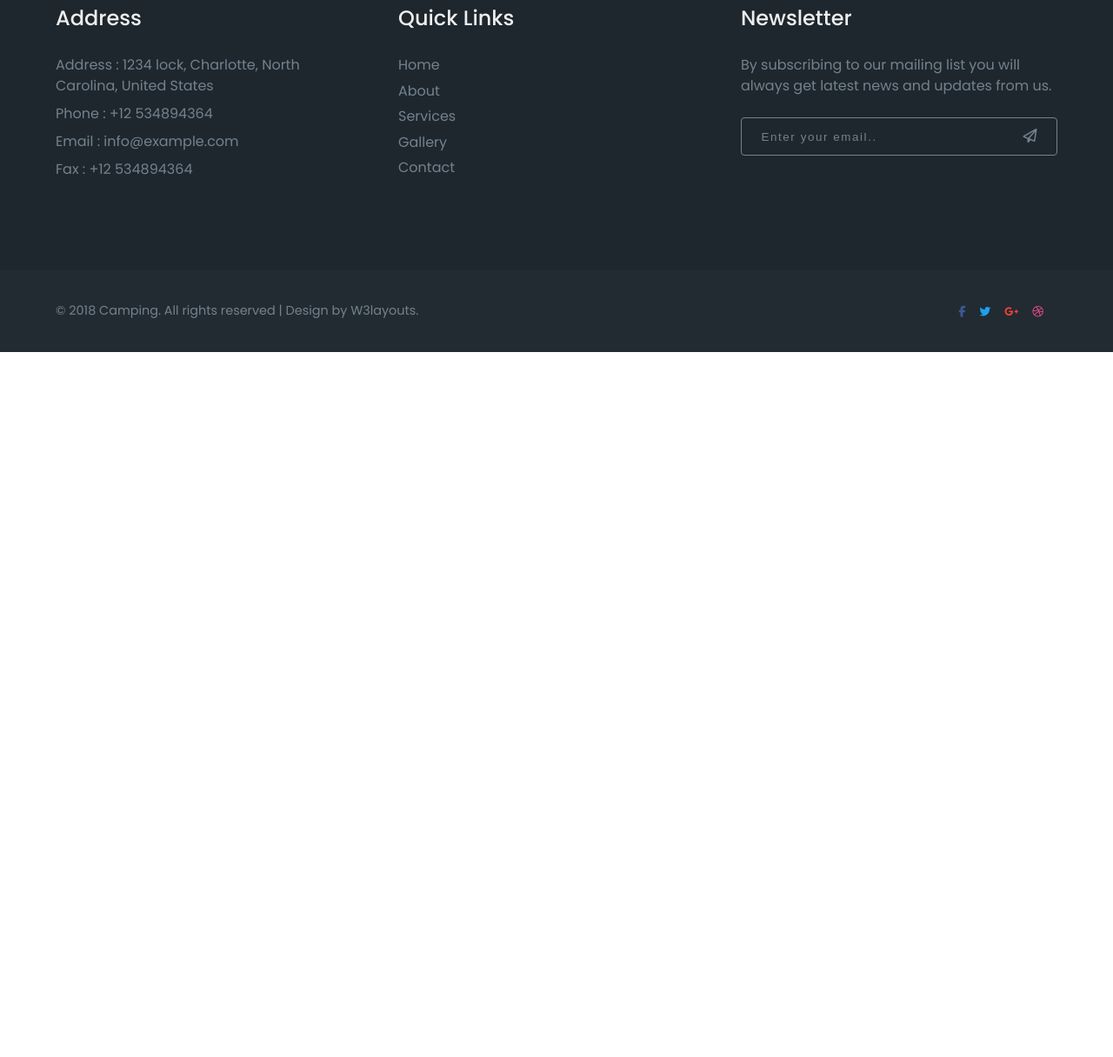
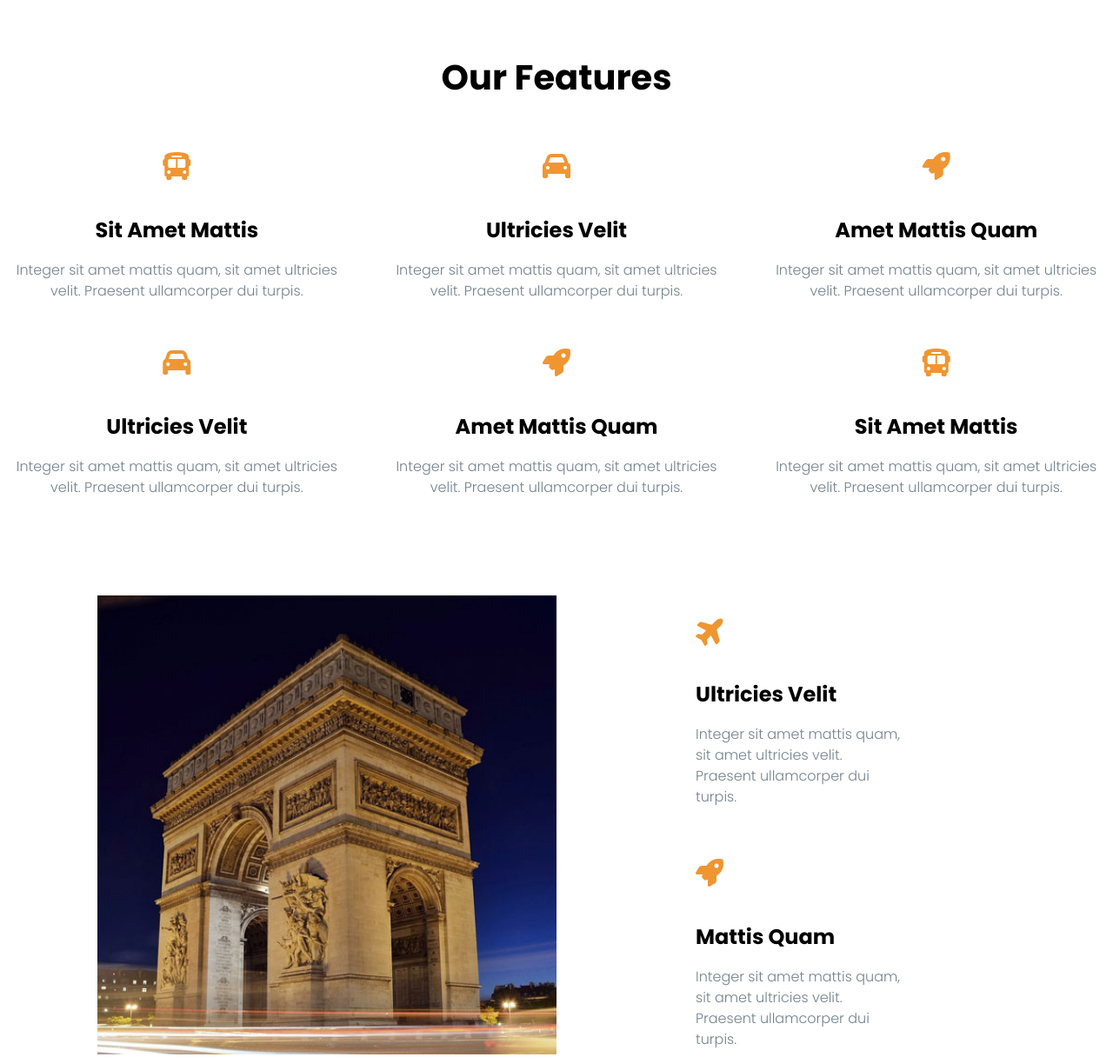
Before and after one commit to chaharshivam/Final-Project-HTML-CSS, a website: page features.html in a window 1280 px wide. Shown: the part 357-1573 px from the top of the page at 87% size. Before the commit the page ends 800 px from the top, so only its background shows below. Drawn offline with Linux system fonts and the light colour scheme.

Commit message:
add features page + styling

```diff
--- a/assets/stylesheets/_homepage.scss
+++ b/assets/stylesheets/_homepage.scss
@@ -57,12 +57,16 @@
 }
 .explore-grid {
 	i {
-		font-size: 2.5rem;
+		font-size: 2rem;
 		color: $golden;
-		margin: 2rem 0rem;
+		margin: 1.5rem 0rem;
 	}
 	h4 {
 		margin: 1rem 0rem;
+	}
+	p {
+		font-weight: 300;
+		color: $text-secondary;
 	}
 }
 
--- a/features.html
+++ b/features.html
@@ -24,14 +24,92 @@
                 <label for="drop" class="toggle">Menu</label>
                 <input type="checkbox" id="drop">
                 <ul class="links flex-between">
-                        <li class="nav-item"><a href="#">Home</a></li>
-                        <li class="nav-item"><a href="#">About</a></li>
+                    <li class="nav-item"><a href="index.html">Home</a></li>
+                    <li class="nav-item"><a href="about.html">About</a></li>
                     <li class="nav-item"><a href="#">More Info <i class="fa fa-angle-down"></i></a></li>
-                        <li class="nav-item"><a href="#">Contact</a></li>
+                    <li class="nav-item"><a href="contact.html">Contact</a></li>
                 </ul>
             </nav>
         </header>
     </div>
+
+    <main>
+        <!-- EXPLORE/ABOUT SECTION (Tejas) -->
+
+        <section class="wrapper explore-section">
+
+            <!-- PART 1 -->
+
+            <div class="text-center">
+                <h2>Our Features</h2>
+            </div>
+            <div class="grid-col-3 explore-grid">
+
+                <!-- Line 1 -->
+                <div class="text-center">
+                    <i class="fas fa-bus"></i>
+                    <h4>Sit Amet Mattis</h4>
+                    <p>Integer sit amet mattis quam, sit amet ultricies velit. Praesent ullamcorper dui turpis.</p>
+
+                </div>
+                <div class="text-center">
+                    <i class="fas fa-car"></i>
+                    <h4>Ultricies Velit</h4>
+                    <p>Integer sit amet mattis quam, sit amet ultricies velit. Praesent ullamcorper dui turpis.</p>
+
+                </div>
+                <div class="text-center">
+                    <i class="fas fa-rocket"></i>
+                    <h4>Amet Mattis Quam</h4>
+                    <p>Integer sit amet mattis quam, sit amet ultricies velit. Praesent ullamcorper dui turpis.</p>
+
+                </div>
+
+                <!-- Line 2 -->
+                <div class="text-center">
+                    <i class="fas fa-car"></i>
+                    <h4>Ultricies Velit</h4>
+                    <p>Integer sit amet mattis quam, sit amet ultricies velit. Praesent ullamcorper dui turpis.</p>
+
+                </div>
+                <div class="text-center">
+                    <i class="fas fa-rocket"></i>
+                    <h4>Amet Mattis Quam</h4>
+                    <p>Integer sit amet mattis quam, sit amet ultricies velit. Praesent ullamcorper dui turpis.</p>
+
+                </div>
+                <div class="text-center">
+                    <i class="fas fa-bus"></i>
+                    <h4>Sit Amet Mattis</h4>
+                    <p>Integer sit amet mattis quam, sit amet ultricies velit. Praesent ullamcorper dui turpis.</p>
+
+                </div>
+            </div>
+
+            <!-- PART 2 -->
+
+
+            <div class="grid-col-2 explore-grid explore-grid-part2-c">
+                <div>
+                    <img class="img-responsive" src="assets/media/img1.jpg">
+                </div>
+                <div class="explore-grid-part2">
+                    <div>
+                        <i class="fas fa-plane"></i>
+                        <h4>Ultricies Velit</h4>
+                        <p>Integer sit amet mattis quam, sit amet ultricies velit. Praesent ullamcorper dui turpis.</p>
+                    </div>
+                    <div>
+                        <i class="fas fa-rocket"></i>
+                        <h4>Mattis Quam</h4>
+                        <p>Integer sit amet mattis quam, sit amet ultricies velit. Praesent ullamcorper dui turpis.</p>
+                    </div>
+
+                </div>
+            </div>
+
+        </section>
+    </main>
 
     <!-- FOOTER  -->
     <footer class="footer">
```
Also changed, not shown: about.html (+3 -3 lines), services.html (+3 -3 lines), assets/stylesheets/style.css. Lines whose indentation alone changed are shown as unchanged.
